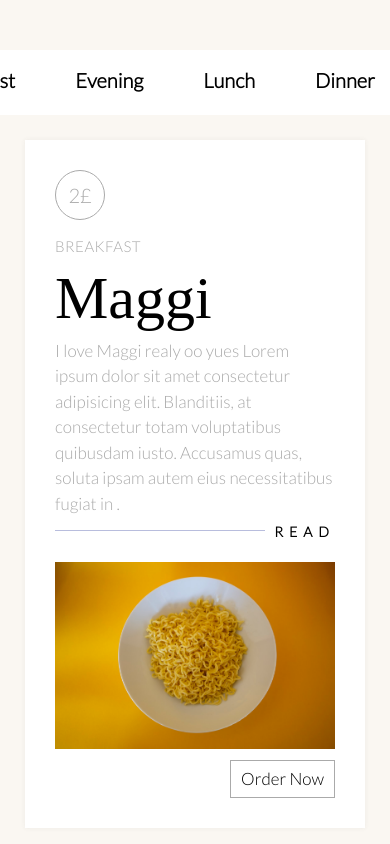
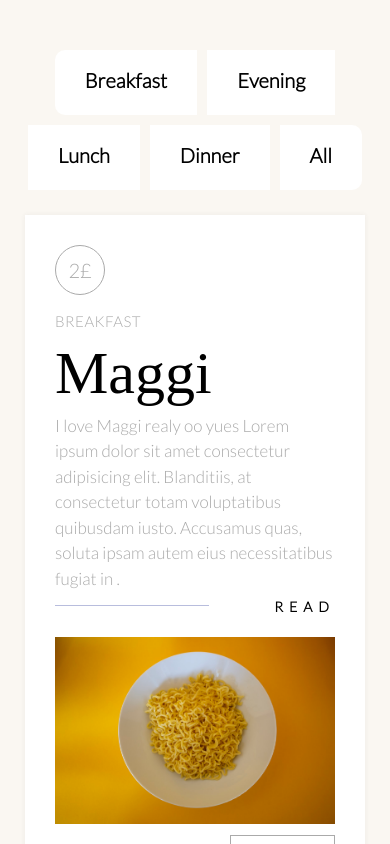
Before and after one commit to Maryanos/restaurant-app, a React (Create React App) app: page / in a window 390 px wide. Shown: the top 844 px of the page. Built offline with nearby package versions, Linux system fonts and the light colour scheme.

Commit message:
First Push

```diff
--- a/src/component/basics/Restaurant.jsx
+++ b/src/component/basics/Restaurant.jsx
@@ -6,14 +6,14 @@
 function Restaurant()  {
 
   return (
-    <>
+    <div className="wrapper">
       <Navbar  />
       <div className="cards-wrapper">
         {menu.map((i) => (
           <MenuCard image={i.image} name={i.name} category={i.category} price={i.price} description={i.description} key={i.id}/>
         ))}
       </div>
-    </>
+    </div>
   )
 }
 
--- /dev/null
+++ b/src/styles/base/mixins.scss
@@ -0,0 +1,50 @@
+@mixin mobile-tiny {
+  @media (max-width: 320px) {
+      @content;
+  }
+}
+@mixin mobile-mini {
+  @media (max-width: 400px) {
+      @content;
+  }
+}
+@mixin mobile-smaller {
+  @media (max-width: 490px) {
+      @content;
+  }
+}
+@mixin mobile-small {
+  @media (max-width: 610px) {
+      @content;
+  }
+}
+@mixin tablet {
+  @media (min-width: 768px) {
+      @content;
+  }
+}
+@mixin laptop-small {
+  @media (min-width: 1025px) {
+      @content;
+  }
+}
+@mixin laptop {
+  @media (min-width: 1350px) {
+      @content;
+  }
+}
+@mixin desktop-small {
+  @media (min-width: 1550px) {
+      @content;
+  }
+}
+@mixin desktop {
+  @media (min-width: 1680px) {
+      @content;
+  }
+}
+@mixin desktop-large {
+  @media (min-width: 2000px) {
+      @content;
+  }
+}
--- a/src/styles/index.scss
+++ b/src/styles/index.scss
@@ -1,6 +1,7 @@
 @import "normalize.css";
 
 /* Global'ish Stuff */
+@import "base/mixins";
 @import "base/baseline";
 
 
--- a/src/styles/modules/_cards.scss
+++ b/src/styles/modules/_cards.scss
@@ -84,7 +84,11 @@
   height: .1rem;
   position: absolute;
   top: .9rem;
-  width: 75%;
+  min-width: 55%;
+
+  @include tablet {
+    min-width: 75%;
+  }
 }
 
 .card-tag {
--- /dev/null
+++ b/src/styles/modules/_home-page.scss
@@ -0,0 +1,7 @@
+.wrapper {
+  padding: 2.5rem;
+
+  @include tablet {
+    padding: 5rem;
+  }
+}
--- a/src/styles/modules/_navbar.scss
+++ b/src/styles/modules/_navbar.scss
@@ -15,6 +15,12 @@
   text-transform: capitalize;
   display: flex;
   justify-content: center;
+  flex-wrap: wrap;
+  gap: 1rem;
+
+  @include tablet {
+    gap: 0;
+  }
 
   &__item {
     border: none;
```
